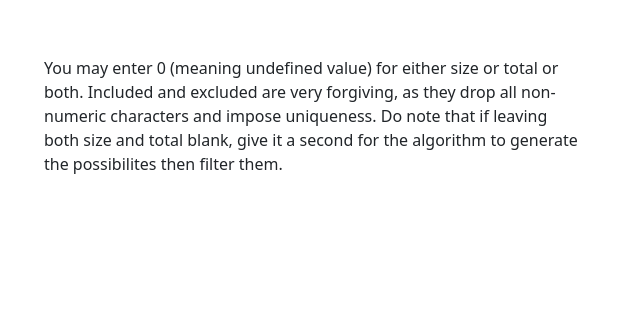
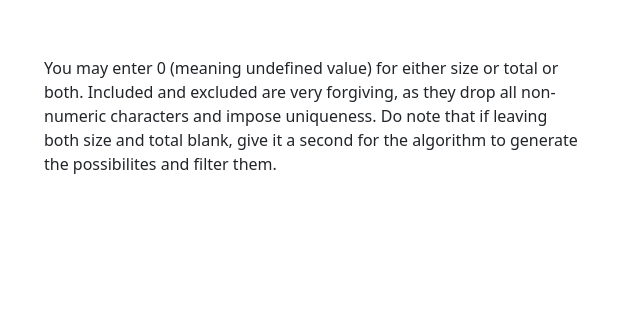
Before and after one commit to smkiewel/unique-sum-helper, a plain HTML site: page index.html in a window 1280 px wide. Shown: the full height of the page, 572-1212 px from the left. Drawn offline with nearby package versions, Linux system fonts and the light colour scheme.

Commit message:
Update messasge

```diff
--- a/index.html
+++ b/index.html
@@ -184,7 +184,7 @@
                 </div>
               </div>
             </div>
-            <div class="col-12 col-lg-6">You may enter 0 (meaning undefined value) for either size or total or both. Included and excluded are very forgiving, as they drop all non-numeric characters and impose uniqueness. Do note that if leaving both size and total blank, give it a second for the algorithm to generate the possibilites then filter them.</div>
+            <div class="col-12 col-lg-6">You may enter 0 (meaning undefined value) for either size or total or both. Included and excluded are very forgiving, as they drop all non-numeric characters and impose uniqueness. Do note that if leaving both size and total blank, give it a second for the algorithm to generate the possibilites and filter them.</div>
             <div class="row">
               <button id="add-helper-button" v-on:click="addHelper" class="btn btn-primary red-tooltip col-lg-3 col-12  offset-md-2" data-toggle="tooltip" data-placement="bottom" title="Illegal combination of options.">Add Helper</button>
             </div>
```
